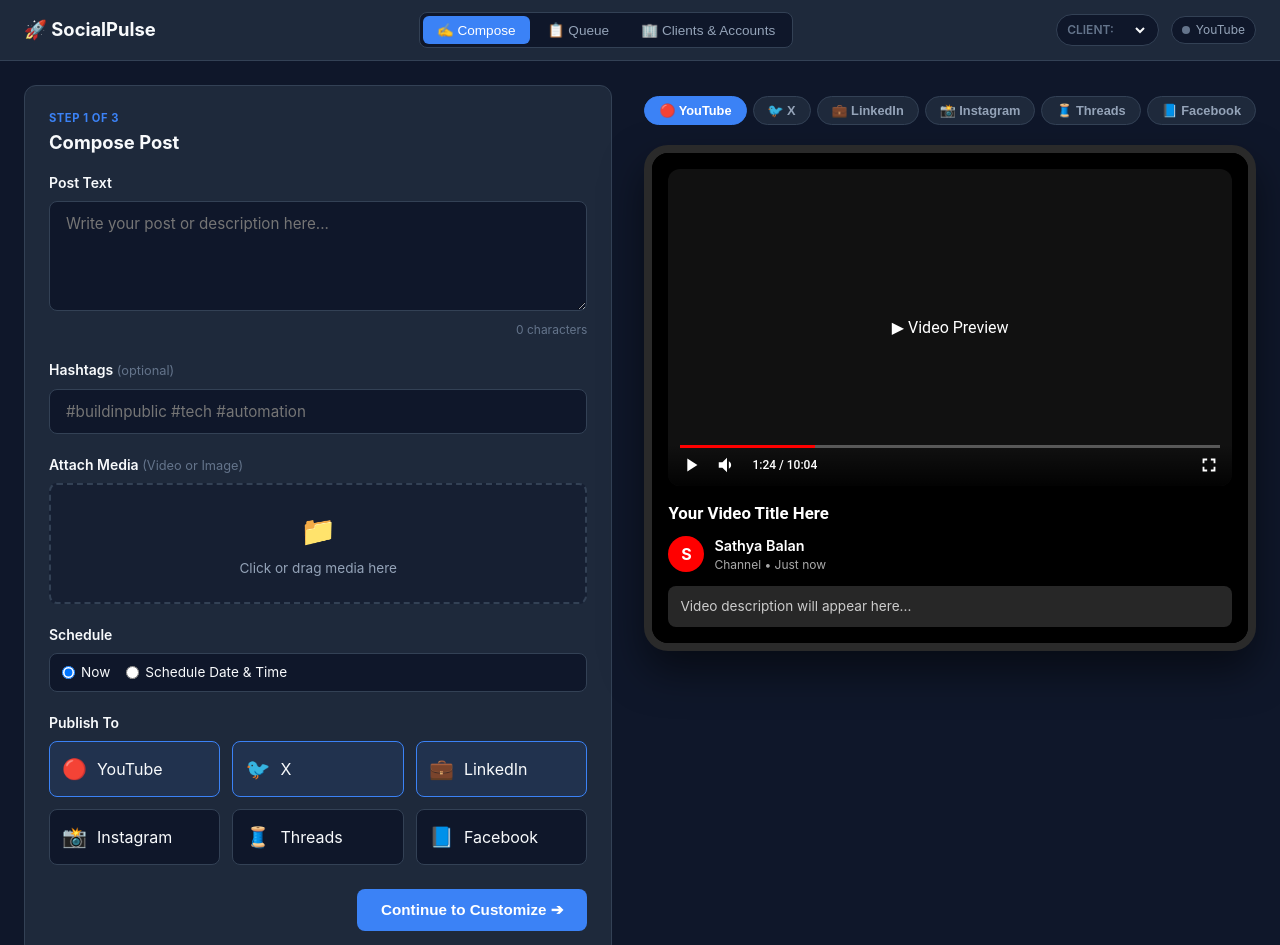
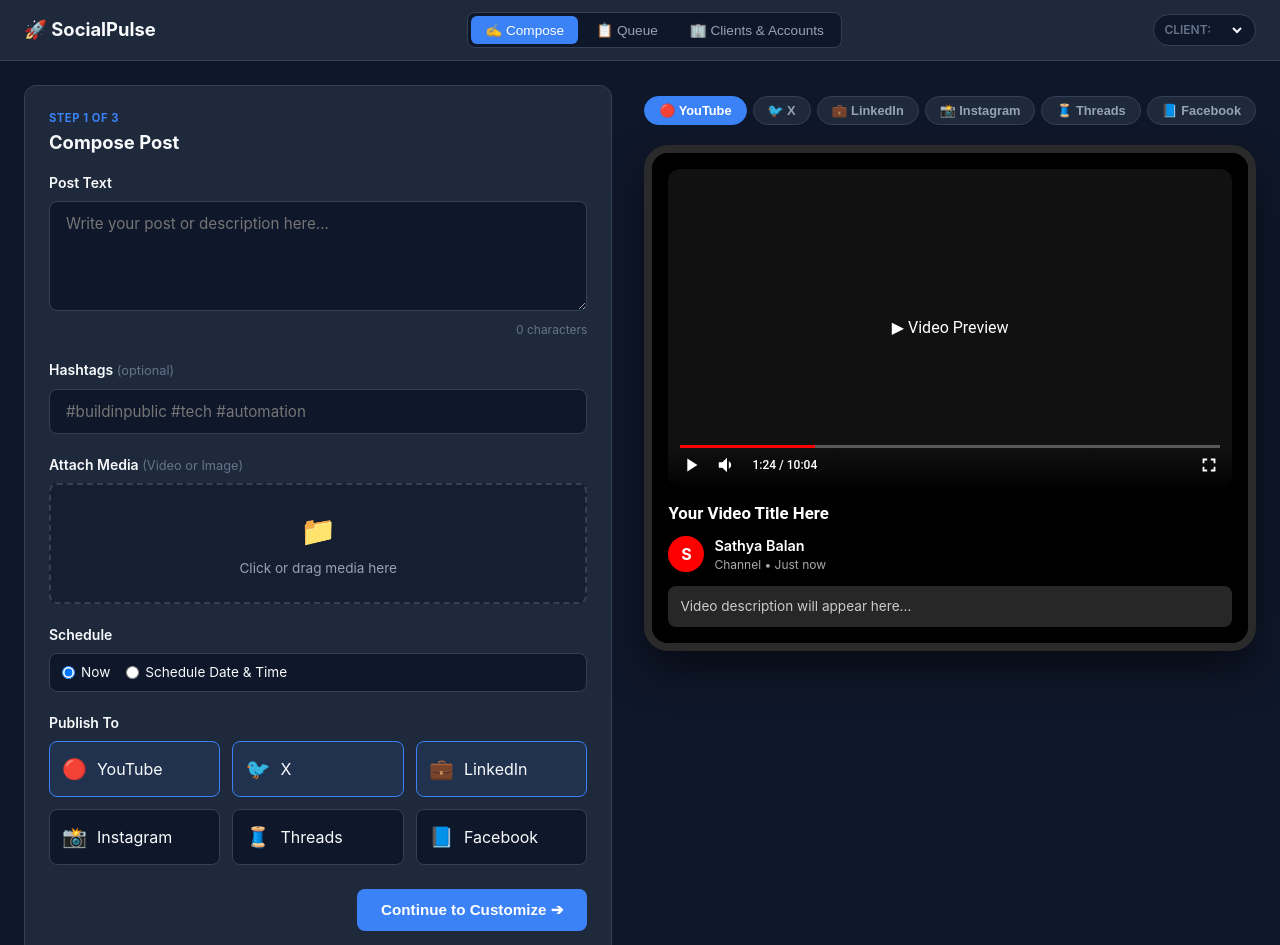
Before and after one commit to Sathyabalan6/n8n-social-autoposter, a website: page public/index.html in a window 1280 px wide. Shown: the top 945 px of the page. Drawn offline with Linux system fonts and the light colour scheme; no server answers.

Commit message:
fix: remove top-right YouTube status badge, streamline clean header client switcher

```diff
--- a/public/app.js
+++ b/public/app.js
@@ -935,22 +935,28 @@ async function deletePost(id) {
 // --- STATUS & SETTINGS ---
 async function fetchStatus() {
   try {
-    const res = await fetch('/api/status');
+    const res = await fetch(`/api/status?clientId=${state.activeClientId}`);
     const data = await res.json();
+    if (el.dotYouTube) {
       const yt = data.platforms.youtube;
-
       if (yt.connected) {
         el.dotYouTube.classList.add('active');
+      } else {
+        el.dotYouTube.classList.remove('active');
+      }
+    }
+    if (el.ytAuthStatus) {
+      const yt = data.platforms.youtube;
+      if (yt.connected) {
         el.ytAuthStatus.textContent = '✅ Connected and Authorized with Google OAuth';
         el.ytAuthStatus.style.color = 'var(--success)';
       } else if (yt.configured) {
-      el.dotYouTube.classList.remove('active');
         el.ytAuthStatus.textContent = '⚠️ Configured in .env, but needs Authorization click';
         el.ytAuthStatus.style.color = 'var(--warning)';
       } else {
-      el.dotYouTube.classList.remove('active');
         el.ytAuthStatus.textContent = '❌ Credentials missing in .env';
         el.ytAuthStatus.style.color = 'var(--danger)';
+      }
     }
   } catch (err) {
     console.error('Error fetching status:', err);
--- a/public/index.html
+++ b/public/index.html
@@ -21,18 +21,13 @@
       <button class="nav-tab" data-target="tab-clients">🏢 Clients & Accounts</button>
     </nav>
 
-    <!-- Header Client Selector & Status -->
+    <!-- Header Client Selector -->
     <div class="header-right">
       <div class="client-pill">
         <span class="client-pill-label">Client:</span>
         <select id="header-client-select">
           <!-- Dynamically populated -->
         </select>
-      </div>
-
-      <div class="status-chip" id="chip-youtube" title="YouTube Status">
-        <span class="status-dot" id="dot-youtube"></span>
-        <span>YouTube</span>
       </div>
     </div>
   </header>
--- a/public/styles.css
+++ b/public/styles.css
@@ -155,30 +155,6 @@ header {
   cursor: pointer;
   outline: none;
   width: auto;
-}
-
-.status-chip {
-  display: flex;
-  align-items: center;
-  gap: 6px;
-  font-size: 0.75rem;
-  padding: 4px 10px;
-  border-radius: 20px;
-  background: var(--bg-primary);
-  border: 1px solid var(--border);
-  color: var(--text-secondary);
-}
-
-.status-dot {
-  width: 8px;
-  height: 8px;
-  border-radius: 50%;
-  background: var(--text-muted);
-}
-
-.status-dot.active {
-  background: var(--success);
-  box-shadow: 0 0 8px var(--success);
 }
 
 /* Layout */
```
Lines whose indentation alone changed are shown as unchanged.
